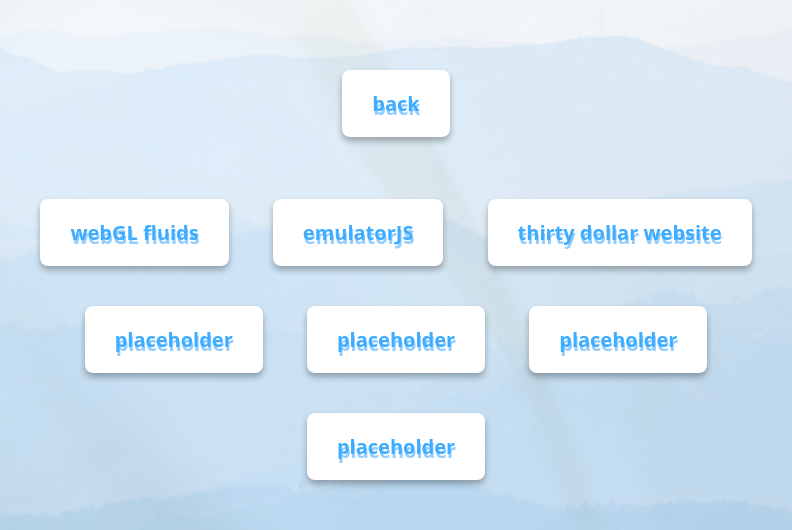
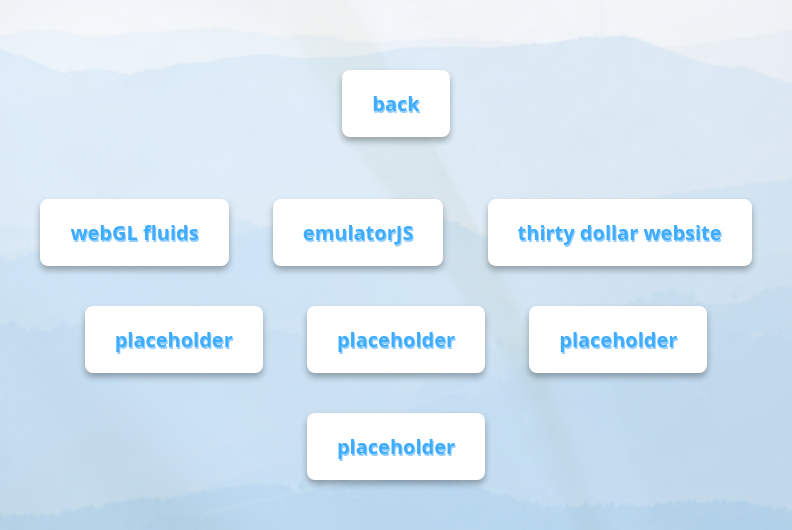
Before and after one commit to autumen1/angelical-condensed, a plain HTML site: page apps.html in a window 1280 px wide. Shown: the part 158-688 px from the top of the page, 244-1036 px from the left. Drawn offline with Linux system fonts and the light colour scheme.

Commit message:
Update style.css

```diff
--- a/style.css
+++ b/style.css
@@ -51,7 +51,7 @@ a {
     font-family: Verdana, Geneva, Tahoma, sans-serif,'Franklin Gothic Medium';
     color: #3eacff;
     z-index: 1;
-    text-shadow: 1px 4px rgb(146, 205, 255);
+    text-shadow: 1px 2px rgb(146, 205, 255);
 }
 ::selection{
     background-color: transparent;
```
